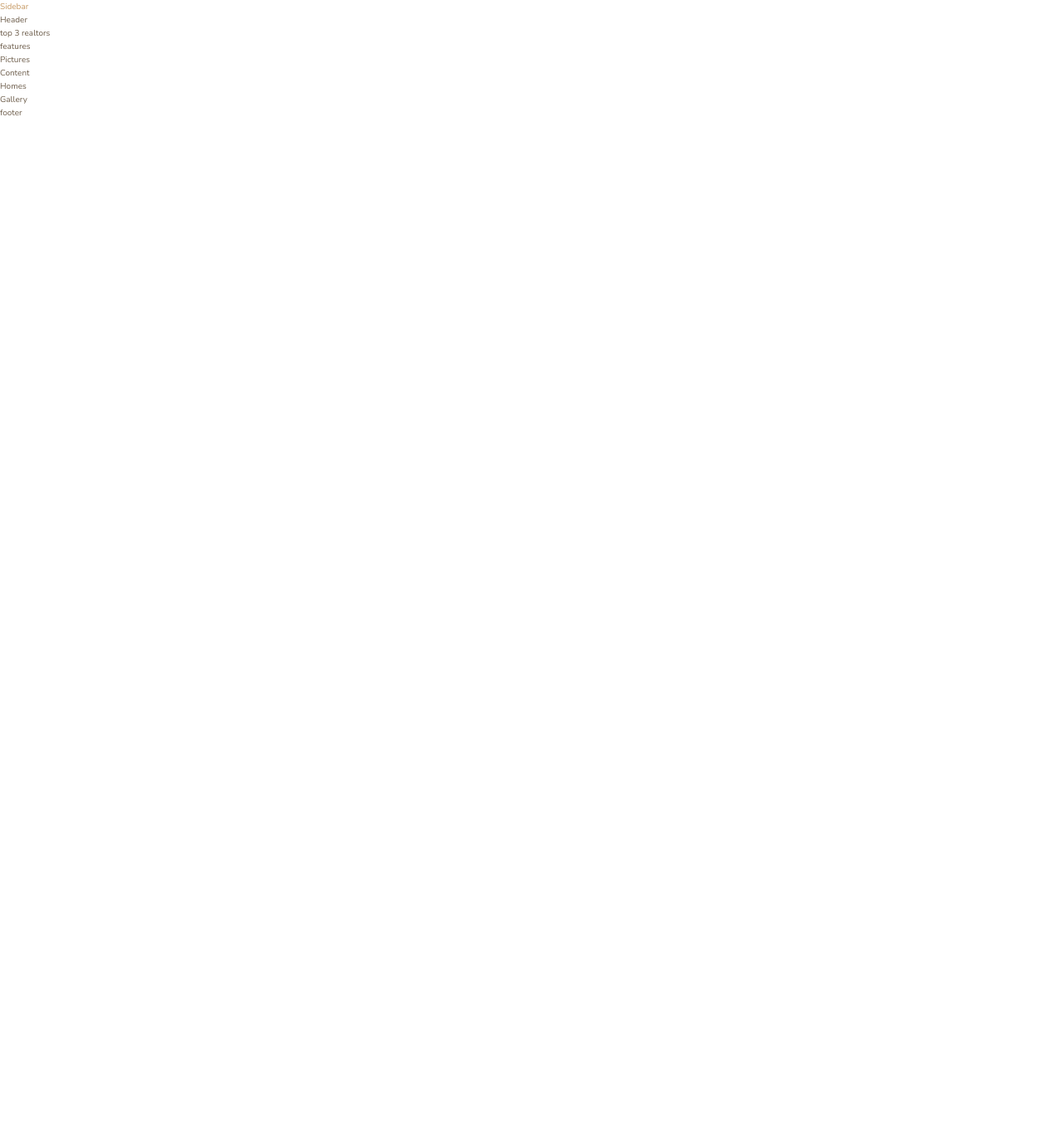
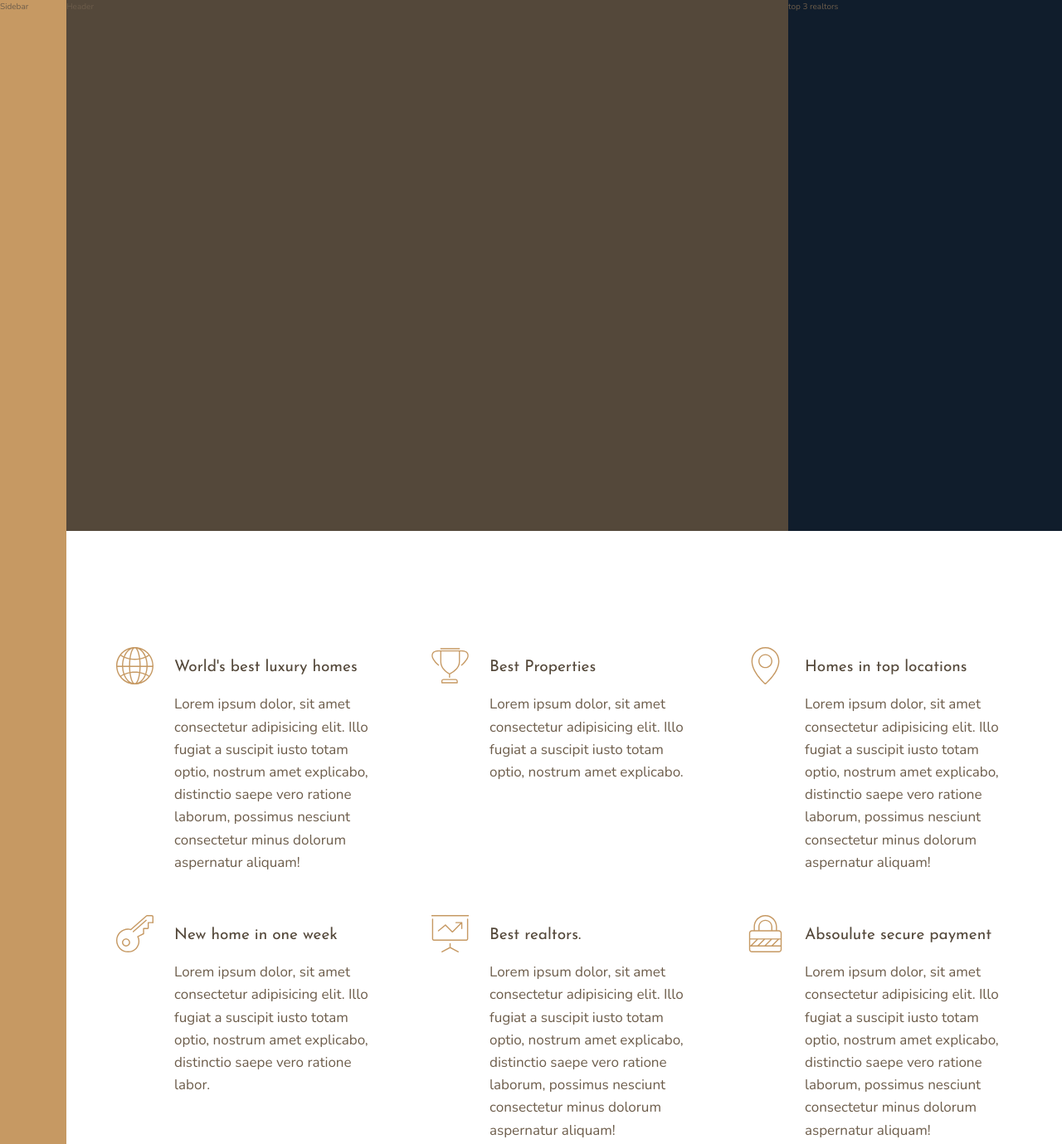
Before and after one commit to borgausifo/css, a website: page css-grid/css-grid-projects/project-next/index.html in a window 1280 px wide. Shown: the top 1379 px of the page at 83% size. Before the commit the page ends 800 px from the top, so only its background shows below. Drawn offline with nearby package versions, Linux system fonts and the light colour scheme.

Commit message:
Adding features section

```diff
--- a/css-grid/css-grid-projects/project-next/index.html
+++ b/css-grid/css-grid-projects/project-next/index.html
@@ -25,10 +25,71 @@
         </div>
 
         <section class="features">
-            features
+            <div class="feature">
+                <svg class="feature__icon">
+                    <use xlink:href="img/sprite.svg#icon-global"></use>
+                </svg>
+                <h4 class="heading-4 heading-4--dark">World's best luxury homes</h4>
+                <p class="feature__text">Lorem ipsum dolor, sit amet consectetur
+                adipisicing elit. Illo fugiat a suscipit iusto totam optio,
+                nostrum amet explicabo, distinctio saepe vero ratione laborum,
+                possimus nesciunt consectetur minus dolorum aspernatur
+                aliquam!</p>
+            </div>
+            <div class="feature">
+                <svg class="feature__icon">
+                    <use xlink:href="img/sprite.svg#icon-trophy"></use>
+                </svg>
+                <h4 class="heading-4 heading-4--dark">Best Properties</h4>
+                <p class="feature__text">Lorem ipsum dolor, sit amet consectetur
+                adipisicing elit. Illo fugiat a suscipit iusto totam optio,
+                nostrum amet explicabo.</p>
+            </div>
+            <div class="feature">
+                <svg class="feature__icon">
+                    <use xlink:href="img/sprite.svg#icon-map-pin"></use>
+                </svg>
+                <h4 class="heading-4 heading-4--dark">Homes in top locations</h4>
+                <p class="feature__text">Lorem ipsum dolor, sit amet consectetur
+                adipisicing elit. Illo fugiat a suscipit iusto totam optio,
+                nostrum amet explicabo, distinctio saepe vero ratione laborum,
+                possimus nesciunt consectetur minus dolorum aspernatur
+                aliquam!</p>
+            </div>
+            <div class="feature">
+                <svg class="feature__icon">
+                    <use xlink:href="img/sprite.svg#icon-key"></use>
+                </svg>
+                <h4 class="heading-4 heading-4--dark">New home in one week</h4>
+                <p class="feature__text">Lorem ipsum dolor, sit amet consectetur
+                adipisicing elit. Illo fugiat a suscipit iusto totam optio,
+                nostrum amet explicabo, distinctio saepe vero ratione labor.</p>
+            </div>
+            <div class="feature">
+                <svg class="feature__icon">
+                    <use xlink:href="img/sprite.svg#icon-presentation"></use>
+                </svg>
+                <h4 class="heading-4 heading-4--dark">Best realtors.</h4>
+                <p class="feature__text">Lorem ipsum dolor, sit amet consectetur
+                adipisicing elit. Illo fugiat a suscipit iusto totam optio,
+                nostrum amet explicabo, distinctio saepe vero ratione laborum,
+                possimus nesciunt consectetur minus dolorum aspernatur
+                aliquam!</p>
+            </div>
+            <div class="feature">
+                <svg class="feature__icon">
+                    <use xlink:href="img/sprite.svg#icon-lock"></use>
+                </svg>
+                <h4 class="heading-4 heading-4--dark">Absoulute secure payment</h4>
+                <p class="feature__text">Lorem ipsum dolor, sit amet consectetur
+                adipisicing elit. Illo fugiat a suscipit iusto totam optio,
+                nostrum amet explicabo, distinctio saepe vero ratione laborum,
+                possimus nesciunt consectetur minus dolorum aspernatur
+                aliquam!</p>
+            </div>
         </section>
 
-        <div class="story__picures">
+        <div class="story__pictures">
             Pictures
         </div>
 
--- a/css-grid/css-grid-projects/project-next/sass/_base.scss
+++ b/css-grid/css-grid-projects/project-next/sass/_base.scss
@@ -34,3 +34,12 @@ $font-display: 'Josefin Sans', sans-serif;
      font-weight: 300;
      line-height: 1.6;
  }
+
+ .container {
+     display: grid;
+     grid-template-rows: 80vh min-content 40vw repeat(3, min-content);
+
+     grid-template-columns: [sidebar-start] 8rem [sidebar-end full-start] minmax(6rem,1fr) [center-start]
+     repeat(8, [col-start] minmax(min-content,14rem) [col-end]) [center-end] minmax(6rem,1fr) [full-end];
+
+ }
--- a/css-grid/css-grid-projects/project-next/sass/_features.scss
+++ b/css-grid/css-grid-projects/project-next/sass/_features.scss
@@ -0,0 +1,31 @@
+.features {
+    grid-column: center-start/center-end;
+
+    margin: 15rem 0;
+
+    display: grid;
+    grid-template-columns: repeat(3, 1fr);
+    grid-gap: 6rem;
+
+    align-items: start; //important Part 2
+}
+
+.feature {
+
+    display: grid;
+    grid-template-columns: min-content 1fr;
+    grid-row-gap: 1.5rem;
+    grid-column-gap: 2.5rem;
+
+    &__icon {
+        fill: $color-primary;
+        width: 4.5rem;
+        height: 4.5rem;
+        grid-row: 1 / span 2; //use span because of explicit row -1 does not work properly
+        transform: translateY(-1rem);
+    }
+
+    &__text {
+        font-size: 1.7rem;
+    }
+}
--- a/css-grid/css-grid-projects/project-next/sass/_footer.scss
+++ b/css-grid/css-grid-projects/project-next/sass/_footer.scss
@@ -0,0 +1,4 @@
+footer {
+    background-color: $color-secondary;
+    grid-column: full-start/full-end;
+}
--- a/css-grid/css-grid-projects/project-next/sass/_gallery.scss
+++ b/css-grid/css-grid-projects/project-next/sass/_gallery.scss
@@ -0,0 +1,4 @@
+.gallery {
+    background-color: $color-grey-dark-1;
+    grid-column: full-start / full-end;
+}
--- a/css-grid/css-grid-projects/project-next/sass/_header.scss
+++ b/css-grid/css-grid-projects/project-next/sass/_header.scss
@@ -0,0 +1,4 @@
+.header {
+    background-color: $color-grey-dark-1;
+    grid-column: full-start / col-end 6;
+}
--- a/css-grid/css-grid-projects/project-next/sass/_homes.scss
+++ b/css-grid/css-grid-projects/project-next/sass/_homes.scss
@@ -0,0 +1,4 @@
+.homes {
+    background-color: $color-secondary;
+    grid-column: center-start / center-end;
+}
--- a/css-grid/css-grid-projects/project-next/sass/_realtors.scss
+++ b/css-grid/css-grid-projects/project-next/sass/_realtors.scss
@@ -0,0 +1,4 @@
+.realtors {
+    background-color: $color-secondary;
+    grid-column: col-start 7 / full-end;
+}
--- a/css-grid/css-grid-projects/project-next/sass/_sidebar.scss
+++ b/css-grid/css-grid-projects/project-next/sass/_sidebar.scss
@@ -1,3 +1,5 @@
 .sidebar {
-    color: $color-primary;
+    background-color: $color-primary;
+    grid-column: sidebar-start / sidebar-end;
+    grid-row: 1/-1;
 }
--- a/css-grid/css-grid-projects/project-next/sass/_story.scss
+++ b/css-grid/css-grid-projects/project-next/sass/_story.scss
@@ -0,0 +1,11 @@
+.story {
+    &__pictures {
+        background-color: $color-primary;
+        grid-column: full-start / col-end 4;
+    }
+
+    &__content {
+        background-color: $color-grey-light-1;
+        grid-column: col-start 5 / full-end;
+    }
+}
--- a/css-grid/css-grid-projects/project-next/sass/_typography.scss
+++ b/css-grid/css-grid-projects/project-next/sass/_typography.scss
@@ -0,0 +1,28 @@
+//sass extension important
+%heading {
+    font-family: $font-display;
+    font-weight: 400;
+}
+
+.heading-1 {
+    @extend %heading;
+}
+
+.heading-2 {
+    @extend %heading;
+
+}
+
+.heading-3 {
+    @extend %heading;
+
+}
+
+.heading-4 {
+    @extend %heading;
+    font-size:1.9rem;
+
+    &--light {color: $color-grey-light-1;}
+    &--dark {color: $color-grey-dark-1;}
+
+}
```
Also changed, not shown: css-grid/css-grid-projects/project-next/css/style.css.
